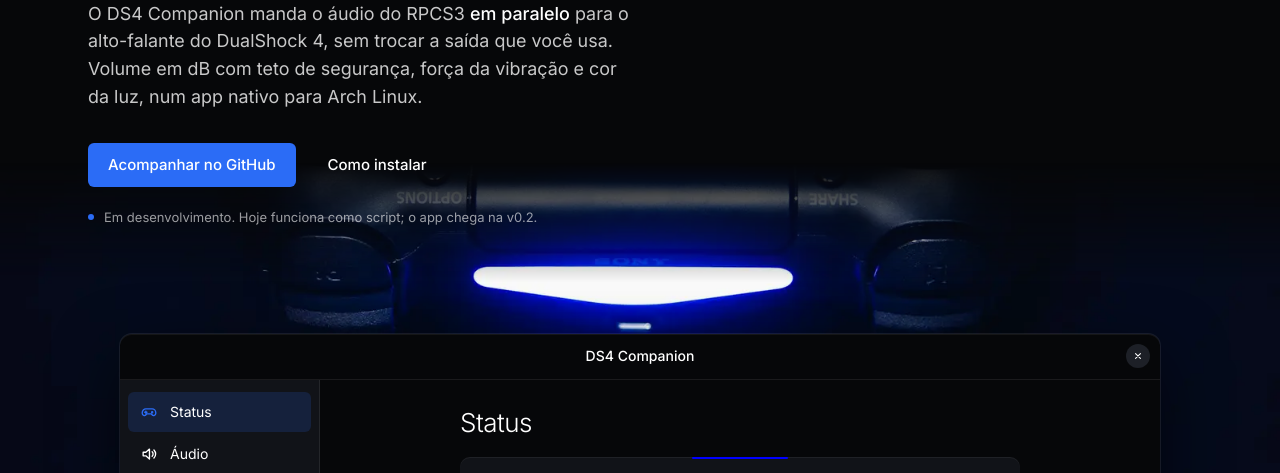
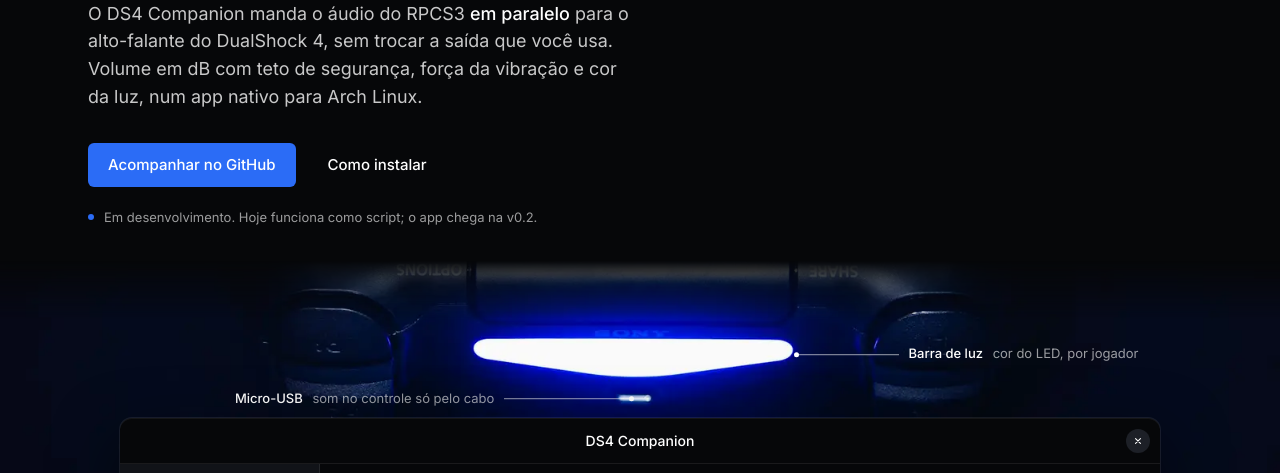
Before and after one commit to luizfelipe-pacifico/ds4-companion, a plain HTML site: page landingpage/index.html in a window 1280 px wide. Shown: the part 289-762 px from the top of the page. Drawn offline with Linux system fonts and the light colour scheme.

Commit message:
feat: linhas de chamada da barra de luz e do micro-USB na abertura
- linhas de 1 px sobre a foto ligam a barra de luz e a porta micro-USB aos
  recursos (cor do LED; som só pelo cabo), a partir de 960 px;
- a faixa da foto começa abaixo do texto e esconde os rótulos de cabeça
  para baixo do controle, sem texto sobre detalhe da foto;
- foto do fone em duotom mais escuro: a tela da TV deixa de ser a área
  mais clara da página.

Signed-off-by: luizfelipe-pacifico <luizflip9@gmail.com>

```diff
--- a/landingpage/css/style.css
+++ b/landingpage/css/style.css
@@ -339,13 +339,82 @@ p {
 .hero-photo {
   position: relative;
   z-index: -1;
-  margin: clamp(-96px, -5vw, -32px) calc(-1 * var(--gutter)) 0;
+  margin: 8px calc(-1 * var(--gutter)) 0;
   aspect-ratio: 3 / 1;
   max-height: 720px;
   overflow: hidden;
   /* a foto se dissolve no preto da página nas duas pontas */
-  -webkit-mask-image: linear-gradient(to bottom, transparent 0, #000 28%, #000 72%, transparent 100%);
-  mask-image: linear-gradient(to bottom, transparent 0, #000 28%, #000 72%, transparent 100%);
+  -webkit-mask-image: linear-gradient(to bottom, transparent 0, transparent 6%, #000 20%, #000 72%, transparent 100%);
+  mask-image: linear-gradient(to bottom, transparent 0, transparent 6%, #000 20%, #000 72%, transparent 100%);
+}
+
+/* linhas de chamada sobre a foto: posições em % da faixa 3:1 */
+.callouts {
+  list-style: none;
+  margin: 0;
+  padding: 0;
+}
+
+.callout {
+  position: absolute;
+  display: flex;
+  align-items: center;
+  gap: 10px;
+  font-size: 0.8125rem;
+  line-height: 1.2;
+  color: var(--text-2);
+  white-space: nowrap;
+}
+
+.callout b {
+  font-weight: 500;
+  color: var(--white);
+  margin-right: 6px;
+}
+
+.c-line {
+  position: relative;
+  height: 1px;
+  background: rgb(255 255 255 / 0.6);
+}
+
+.c-line::before {
+  content: "";
+  position: absolute;
+  top: -2px;
+  width: 5px;
+  height: 5px;
+  border-radius: 50%;
+  background: var(--white);
+}
+
+.c-luz {
+  left: 62.2%;
+  top: 28%;
+  transform: translateY(-50%);
+}
+
+.c-luz .c-line {
+  width: 8vw;
+}
+
+.c-luz .c-line::before {
+  left: -2px;
+}
+
+.c-usb {
+  right: 50.6%;
+  top: 38.5%;
+  flex-direction: row-reverse;
+  transform: translateY(-50%);
+}
+
+.c-usb .c-line {
+  width: 10vw;
+}
+
+.c-usb .c-line::before {
+  right: -2px;
 }
 
 .hero-photo img {
@@ -411,7 +480,7 @@ p {
   position: relative;
   max-width: 1040px;
   /* a janela nasce logo abaixo da barra de luz da foto, que fica acesa atrás dela */
-  margin: min(-20vw, -120px) auto 0;
+  margin: min(-19vw, -120px) auto 0;
 }
 
 .window-wrap > .caption {
@@ -1455,6 +1524,11 @@ input[type="range"]::-moz-range-thumb {
 /* ---------- responsivo ---------- */
 
 @media (max-width: 960px) {
+  /* a faixa fica estreita demais para os rótulos das chamadas */
+  .callouts {
+    display: none;
+  }
+
   .topbar {
     gap: 12px;
   }
@@ -1522,6 +1596,7 @@ input[type="range"]::-moz-range-thumb {
   .hero-photo {
     aspect-ratio: 16 / 9;
   }
+
 
   .hero-photo img {
     object-position: 50% 76%;
--- a/landingpage/index.html
+++ b/landingpage/index.html
@@ -84,11 +84,15 @@
                 </p>
             </div>
 
-            <div class="hero-photo" aria-hidden="true">
-                <picture>
+            <div class="hero-photo">
+                <picture aria-hidden="true">
                     <source type="image/webp" srcset="assets/img/controle-luz-960.webp 960w, assets/img/controle-luz-1600.webp 1600w, assets/img/controle-luz-2400.webp 2400w" sizes="100vw">
                     <img src="assets/img/controle-luz.jpg" alt="" width="2400" height="1653" fetchpriority="high">
                 </picture>
+                <ul class="callouts" aria-label="Partes do controle que o app usa">
+                    <li class="callout c-luz"><span class="c-line" aria-hidden="true"></span><span class="c-text"><b>Barra de luz</b> cor do LED, por jogador</span></li>
+                    <li class="callout c-usb"><span class="c-line" aria-hidden="true"></span><span class="c-text"><b>Micro-USB</b> som no controle só pelo cabo</span></li>
+                </ul>
             </div>
 
             <!-- Prévia interativa da janela -->
```
Also changed, not shown: landingpage/assets/img/fone-tv-1200.webp, landingpage/assets/img/fone-tv-640.webp, landingpage/assets/img/fone-tv.jpg, 1 other file.
